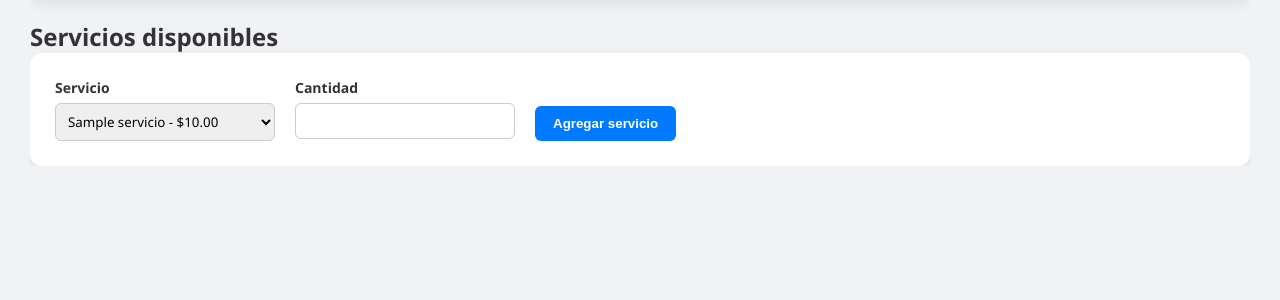
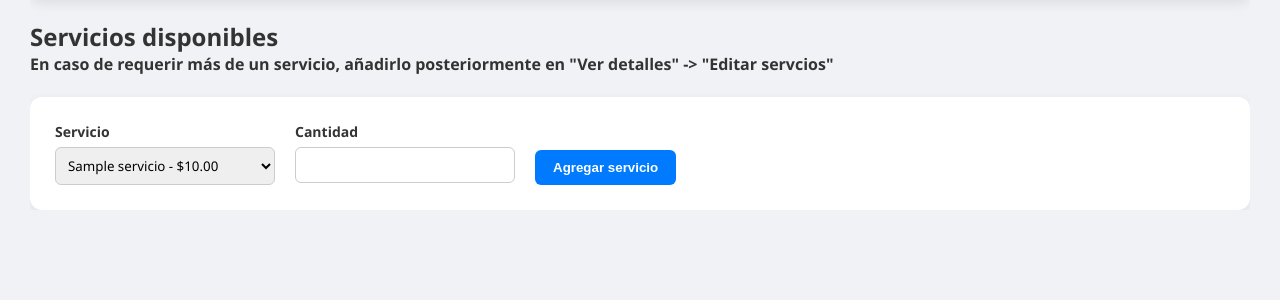
Before and after one commit to Gonzalo-721/Proyecto, a Flask app: page /servicios in a window 1280 px wide. Shown: the part 154-454 px from the top of the page. Run offline with Flask 3, Linux system fonts and the light colour scheme; the visitor is signed in with stand-in values (Sample User, id 1); tables that the repository leaves empty hold one stand-in row (values such as "Sample post").

Commit message:
Update servicios.html

```diff
--- a/templates/servicios.html
+++ b/templates/servicios.html
@@ -30,7 +30,8 @@
 
         <main>
             <h2>Servicios disponibles</h2>
-
+            <h4 class="danger">En caso de requerir más de un servicio, añadirlo posteriormente en "Ver detalles" -> "Editar servcios"</h4>
+            <br>
             <form method="POST" action="/servicios" class="form-card">
 
                 <div class="form-group">
```
